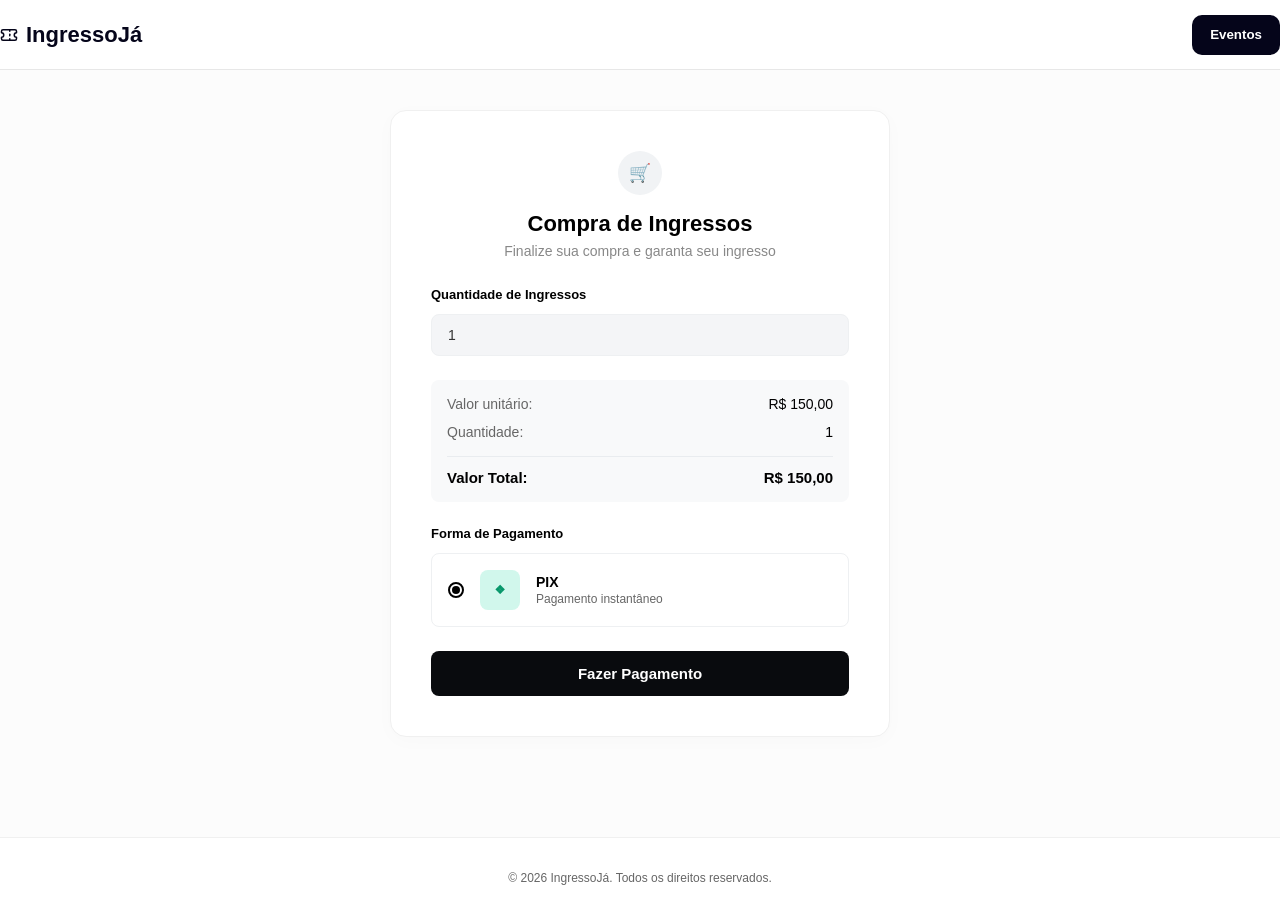
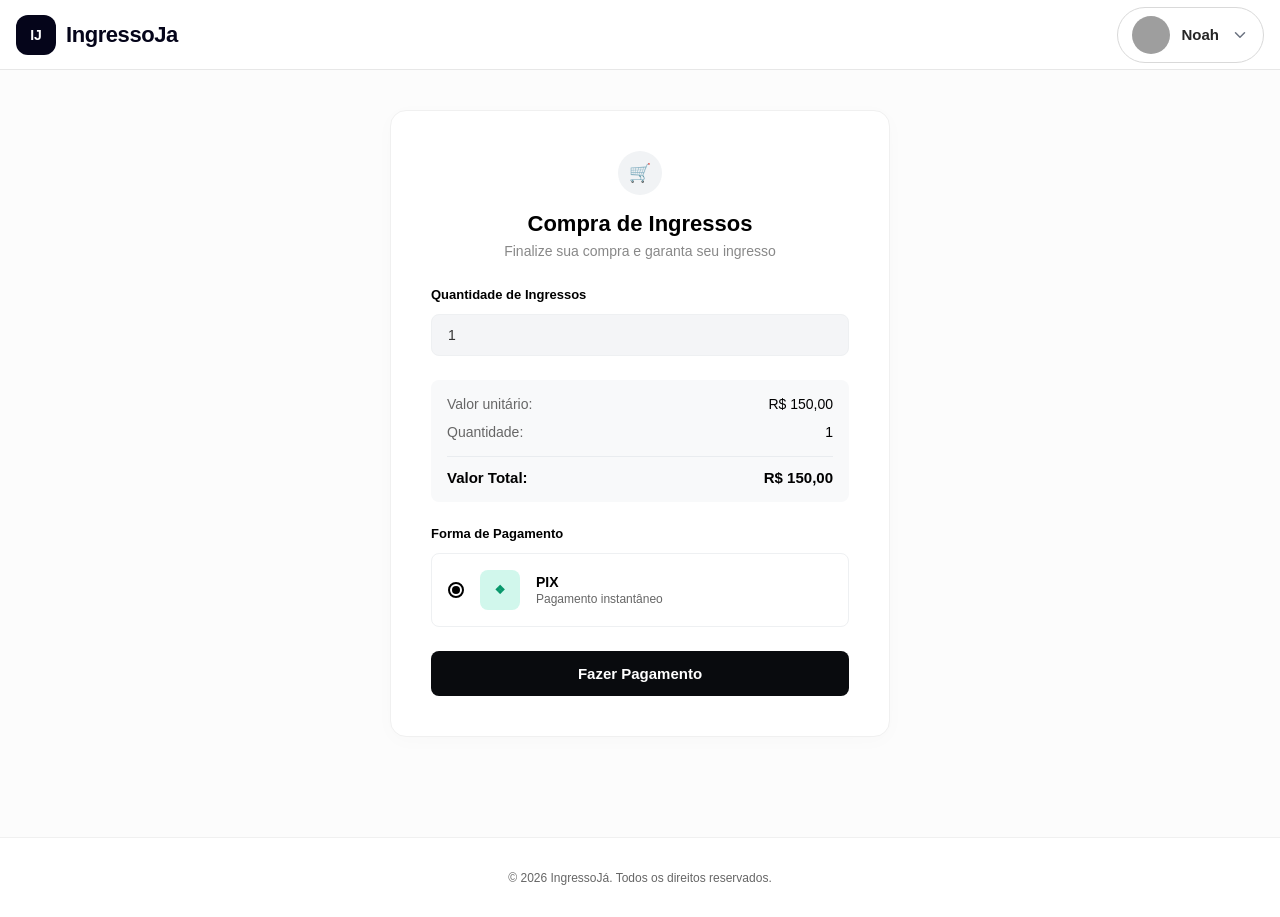
Before and after one commit to DevNoahF/IngressoJa, a React app in the folder FrontEnd/: page /Payment in a window 1280 px wide. Built offline with nearby package versions, Linux system fonts and the light colour scheme; no server answers; grey boxes are pictures that could not be loaded; the HTML template or start-up script is replaced by a standard one.

Commit message:
feat: Refactor HeaderUser component and integrate into Payment and Home pages

```diff
--- a/FrontEnd/src/components/HeaderUser/HeaderUser.css
+++ b/FrontEnd/src/components/HeaderUser/HeaderUser.css
@@ -1,158 +1,147 @@
-/* RESET */
-* {
-  margin: 0;
-  padding: 0;
-  box-sizing: border-box;
+.header-user {
+  width: 100%;
+  height: 70px;
+  border-bottom: 1px solid #e7e7e7;
+  background: #ffffff;
 }
 
-/* HEADER */
-.header {
-  width: 100%;
-  border-bottom: 1px solid #e4e4e7;
-  background: white;
-  padding: 16px 32px;
-}
-
-.header-container {
-  max-width: 1280px;
+.header-user-container {
+  width: min(1280px, calc(100% - 32px));
+  height: 100%;
   margin: 0 auto;
-
   display: flex;
   align-items: center;
   justify-content: space-between;
+  gap: 16px;
 }
 
-/* LOGO */
-.logo-area {
+.header-user-logo {
+  display: flex;
+  align-items: center;
+  gap: 10px;
+  min-width: 0;
+}
+
+.header-user-logo-box {
+  width: 40px;
+  height: 40px;
+  border-radius: 12px;
+  background: #05051a;
+  color: #ffffff;
+  font-size: 14px;
+  font-weight: 700;
+  display: grid;
+  place-items: center;
+  flex-shrink: 0;
+}
+
+.header-user-title {
+  font-size: 22px;
+  font-weight: 700;
+  color: #05051a;
+  letter-spacing: -0.02em;
+}
+
+.header-user-profile {
+  position: relative;
+}
+
+.header-user-button {
   display: flex;
   align-items: center;
   gap: 12px;
+  padding: 8px 14px;
+  border-radius: 999px;
+  border: 1px solid #d9d9d9;
+  background: #ffffff;
+  color: #05051a;
+  cursor: pointer;
+  transition: background-color 0.2s ease, border-color 0.2s ease, transform 0.2s ease;
 }
 
-.logo-box {
-  width: 40px;
-  height: 40px;
-
-  border-radius: 12px;
-  background: #09090b;
-
-  color: white;
-  font-weight: bold;
-  font-size: 14px;
-
-  display: flex;
-  align-items: center;
-  justify-content: center;
+.header-user-button:hover {
+  background: #f7f7f8;
+  border-color: #cfcfd6;
 }
 
-.logo-title {
-  font-size: 22px;
-  font-weight: 600;
-  color: #18181b;
+.header-user-button:active {
+  transform: scale(0.985);
 }
 
-/* PROFILE */
-.profile-wrapper {
-  position: relative;
+.header-user-image {
+  width: 38px;
+  height: 38px;
+  border-radius: 999px;
+  object-fit: cover;
+  flex-shrink: 0;
 }
 
-.profile-button {
+.header-user-name {
+  font-size: 15px;
+  font-weight: 600;
+  color: #262626;
+  display: none;
+}
+
+.header-user-arrow {
+  color: #6b7280;
+  transition: transform 0.2s ease;
+}
+
+.header-user-arrow.open {
+  transform: rotate(180deg);
+}
+
+.header-user-dropdown {
+  position: absolute;
+  top: calc(100% + 12px);
+  right: 0;
+  width: 220px;
+  background: #ffffff;
+  border: 1px solid #e4e4e7;
+  border-radius: 18px;
+  overflow: hidden;
+  box-shadow: 0 18px 35px rgba(5, 5, 26, 0.12);
+  animation: headerUserFadeIn 0.18s ease;
+  z-index: 20;
+}
+
+.header-user-dropdown-item {
+  width: 100%;
   display: flex;
   align-items: center;
   gap: 12px;
-
-  padding: 8px 14px;
-
-  border-radius: 999px;
-  border: 1px solid #e4e4e7;
-
-  background: white;
+  padding: 14px 16px;
+  border: none;
+  background: #ffffff;
+  color: #3f3f46;
   cursor: pointer;
-
-  transition: 0.2s ease;
+  font-size: 14px;
+  text-align: left;
+  transition: background-color 0.2s ease;
 }
 
-.profile-button:hover {
+.header-user-dropdown-item:hover {
   background: #f4f4f5;
 }
 
-.profile-image {
-  width: 38px;
-  height: 38px;
-
-  border-radius: 50%;
-  object-fit: cover;
+.header-user-dropdown-item:first-child {
+  border-bottom: 1px solid #e4e4e7;
 }
 
-.profile-name {
-  font-size: 15px;
-  font-weight: 500;
-  color: #27272a;
+.header-user-dropdown-logout {
+  color: #dc2626;
 }
 
-.arrow {
-  transition: 0.2s ease;
+.header-user-dropdown-logout:hover {
+  background: #fef2f2;
 }
 
-.arrow.open {
-  transform: rotate(180deg);
+.header-user-dropdown svg {
+  flex-shrink: 0;
 }
 
-/* DROPDOWN */
-.dropdown {
-  position: absolute;
-  top: 65px;
-  right: 0;
-
-  width: 220px;
-
-  background: white;
-  border: 1px solid #e4e4e7;
-  border-radius: 18px;
-
-  overflow: hidden;
-
-  box-shadow:
-    0 10px 15px -3px rgb(0 0 0 / 0.1),
-    0 4px 6px -4px rgb(0 0 0 / 0.1);
-
-  animation: fadeIn 0.2s ease;
-}
-
-.dropdown button {
-  width: 100%;
-
-  display: flex;
-  align-items: center;
-  gap: 12px;
-
-  padding: 14px 16px;
-
-  border: none;
-  background: white;
-
-  cursor: pointer;
-
-  font-size: 14px;
-  color: #3f3f46;
-
-  transition: 0.2s ease;
-}
-
-.dropdown button:hover {
-  background: #f4f4f5;
-}
-
-.logout {
-  color: #ef4444 !important;
-}
-
-.logout:hover {
-  background: #fef2f2 !important;
-}
-
-/* ANIMAÇÃO */
-@keyframes fadeIn {
+@keyframes headerUserFadeIn {
   from {
     opacity: 0;
     transform: translateY(-6px);
@@ -163,3 +152,29 @@
     transform: translateY(0);
   }
 }
+
+@media (min-width: 768px) {
+  .header-user-name {
+    display: block;
+  }
+}
+
+@media (max-width: 640px) {
+  .header-user-container {
+    width: calc(100% - 20px);
+  }
+
+  .header-user-title {
+    font-size: 18px;
+  }
+
+  .header-user-button {
+    padding: 7px 10px;
+    gap: 10px;
+  }
+
+  .header-user-image {
+    width: 34px;
+    height: 34px;
+  }
+}
--- a/FrontEnd/src/components/HeaderUser/HeaderUser.jsx
+++ b/FrontEnd/src/components/HeaderUser/HeaderUser.jsx
@@ -31,54 +31,40 @@ export default function HeaderUser() {
   };
 
   return (
-    <header className="w-full border-b bg-white px-8 py-4">
-      <div className="mx-auto flex max-w-7xl items-center justify-between">
-
-        {/* Logo */}
-        <div className="flex items-center gap-3">
-          <div className="flex h-10 w-10 items-center justify-center rounded-xl bg-black text-white font-bold">
-            IJ
-          </div>
-
-          <h1 className="text-xl font-semibold text-zinc-900">
-            IngressoJa
-          </h1>
+    <header className="header-user">
+      <div className="header-user-container">
+        <div className="header-user-logo">
+          <div className="header-user-logo-box">IJ</div>
+          <h1 className="header-user-title">IngressoJa</h1>
         </div>
 
-        {/* Perfil */}
-        <div className="relative" ref={dropdownRef}>
+        <div className="header-user-profile" ref={dropdownRef}>
           <button
             onClick={() => setOpen(!open)}
-            className="flex items-center gap-3 rounded-full border border-zinc-200 bg-white px-3 py-2 transition hover:bg-zinc-100"
+            className="header-user-button"
           >
             <img
               src={user.profileImage}
               alt="Perfil"
-              className="h-9 w-9 rounded-full object-cover"
+              className="header-user-image"
             />
 
-            <span className="font-medium text-zinc-800">
-              {user.firstName}
-            </span>
+            <span className="header-user-name">{user.firstName}</span>
 
             <ChevronDown
               size={18}
-              className={`transition ${
-                open ? "rotate-180" : ""
-              }`}
+              className={`header-user-arrow ${open ? "open" : ""}`}
             />
           </button>
 
-          {/* Dropdown */}
           {open && (
-            <div className="absolute right-0 mt-3 w-56 overflow-hidden rounded-2xl border border-zinc-200 bg-white shadow-lg">
-
-              <button className="flex w-full items-center gap-3 px-4 py-3 text-sm text-zinc-700 transition hover:bg-zinc-100">
+            <div className="header-user-dropdown">
+              <button className="header-user-dropdown-item">
                 <UserCircle2 size={18} />
                 Atualizar dados
               </button>
 
-              <button className="flex w-full items-center gap-3 px-4 py-3 text-sm text-red-500 transition hover:bg-red-50">
+              <button className="header-user-dropdown-item header-user-dropdown-logout">
                 <LogOut size={18} />
                 Sair
               </button>
--- a/FrontEnd/src/pages/Payment/PaymentPage.jsx
+++ b/FrontEnd/src/pages/Payment/PaymentPage.jsx
@@ -1,6 +1,6 @@
 import { useState } from 'react';
 import './PaymentPage.css';
-import  Header from '../../components/Home/Header';
+import HeaderUser from '../../components/HeaderUser/HeaderUser';
 import  Footer from '../../components/Home/Footer';
 
 export default function PaymentPage() {
@@ -23,7 +23,7 @@ export default function PaymentPage() {
 
   return (
     <div className="page-wrapper">
-      <Header />
+      <HeaderUser />
       {/* Header / Navbar superior */}
 
       {/* Conteúdo Principal */}
--- a/FrontEnd/src/pages/home/HomePage.jsx
+++ b/FrontEnd/src/pages/home/HomePage.jsx
@@ -1,7 +1,7 @@
 import "./HomePage.css";
 import { useEffect, useState } from "react";
 import { X, MapPin, Calendar, Clock, Ticket } from "lucide-react";
-import Header from '../../components/Home/Header';
+import HeaderUser from '../../components/HeaderUser/HeaderUser';
 import Footer from "../../components/Home/Footer";
 import EventCard from "../../components/Home/EventCard";
 import { getEventById, getEvents, getStateCode } from "../../api/events";
@@ -120,7 +120,7 @@ function Home() {
 
   return (
     <>
-      <Header />
+      <HeaderUser />
 
       <main className="home">
         <section className="hero">
```
Also changed, not shown: FrontEnd/src/components/headerOrganizer/HeaderOrganizer.css (added), FrontEnd/src/components/headerOrganizer/HeaderOrganizer.jsx (added), 1 other file (tests, documents, lock files or other folders).
